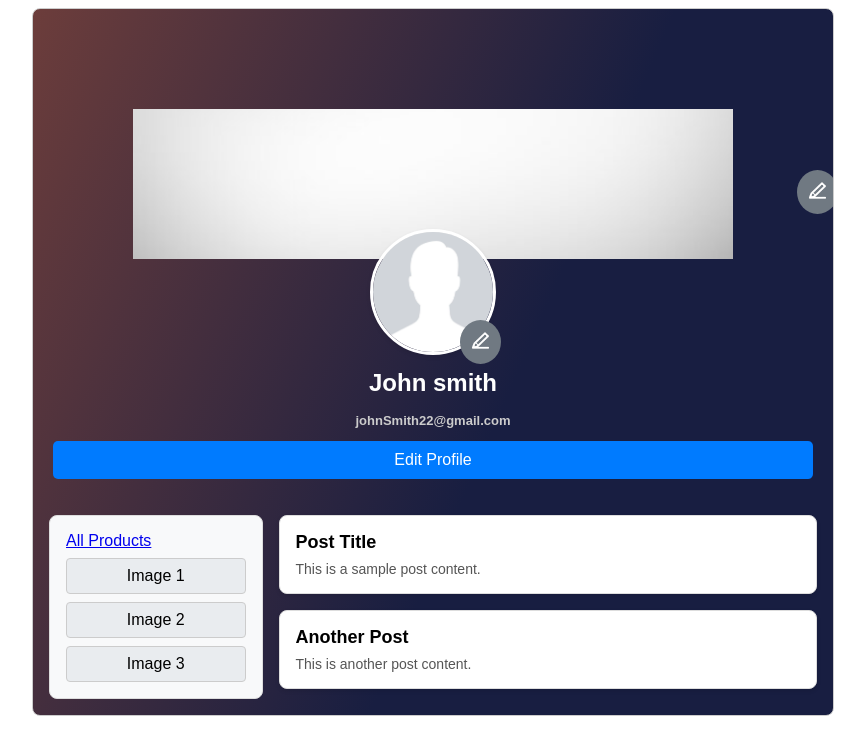
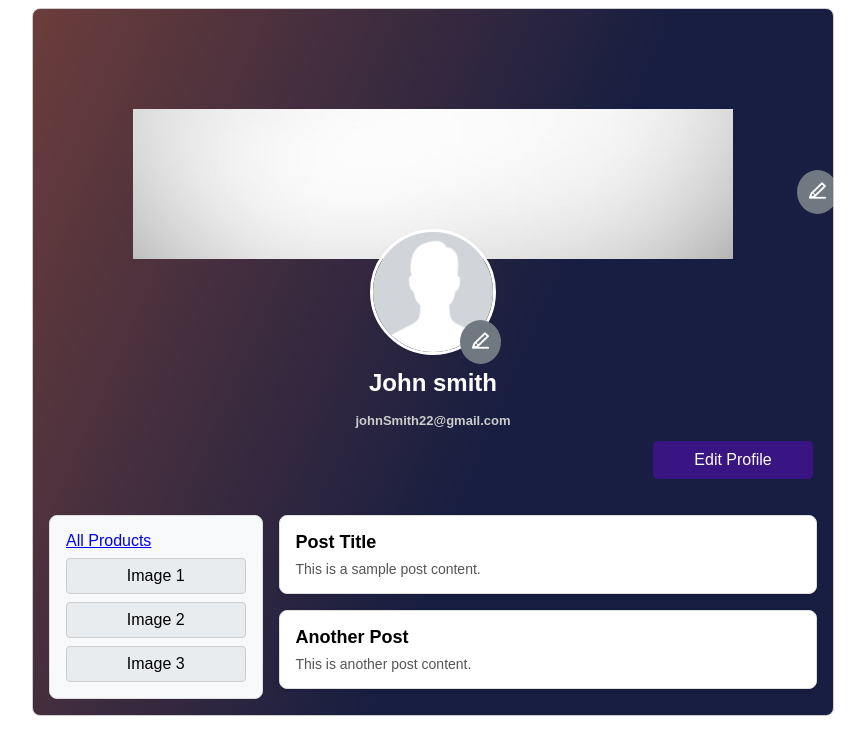
Before and after one commit to Legacy-cohort-04/Legacy-ecommerce, a Next.js app in the folder ecommerce/: page /profile/profile in a window 1280 px wide. Shown: the top 754 px of the page, without its empty margins (207-1072 px from the left). Built offline with nearby package versions, Linux system fonts and the light colour scheme.

Commit message:
updating the user infos

```diff
--- a/ecommerce/src/pages/profile/profile.module.css
+++ b/ecommerce/src/pages/profile/profile.module.css
@@ -112,10 +112,11 @@
 .editProfile {
   cursor: pointer;
   padding: 10px 20px;
-  background-color: #007bff;
+  background-color: #7700ff58;
   color: white;
   border: none;
   border-radius: 5px;
+  margin-left: 600px;
 }
 
 .editProfileModal {
@@ -125,7 +126,7 @@
   transform: translate(-50%, -50%);
   width: 90%;
   max-width: 500px;
-  background-color: white;
+  background:  linear-gradient(113.49deg, #984d386d -30.3%, #181e4163 58.12%);
   border-radius: 10px;
   box-shadow: 0 4px 6px rgba(0, 0, 0, 0.1);
   padding: 20px;
@@ -152,7 +153,7 @@
   padding: 10px 15px;
   border: 1px solid #ccc;
   border-radius: 5px;
-  background-color: #f8f9fa;
+  background-color: #1966b2;
 }
 
 .activeButton {
--- a/ecommerce/src/pages/profile/profile.tsx
+++ b/ecommerce/src/pages/profile/profile.tsx
@@ -18,13 +18,13 @@ export default function Profile() {
 
   const [editMode, setEditMode] = useState("personalInfo"); // Tracks editing section
 
-  ////// edit profile name and email and password //////
+  ////// edit profile name and email and password upadate requests //////
 
 
 
 
 
-  ////// edit profile name and email and password //////
+  ////// edit profile name and email and password  update requests //////
 
 
 
```
